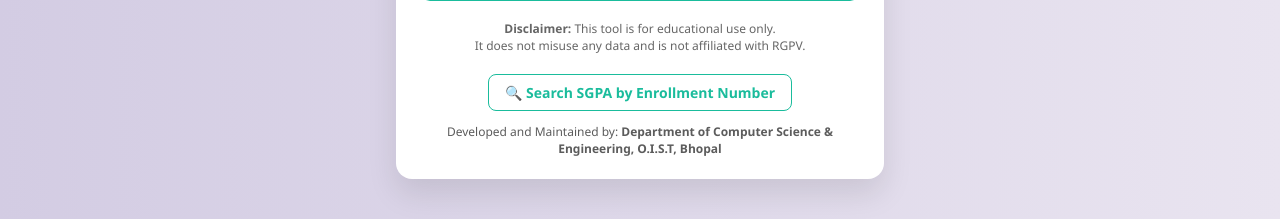
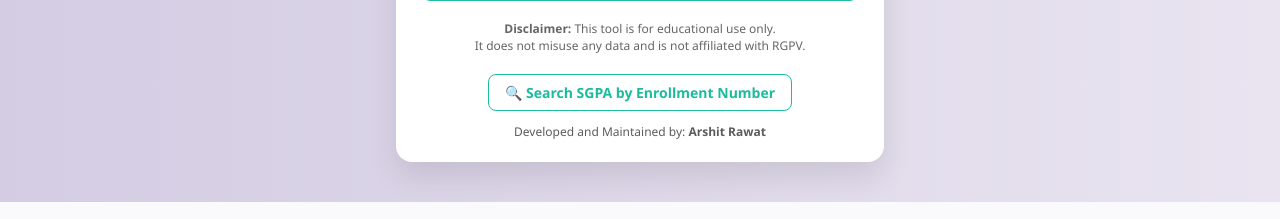
Before and after one commit to ArshitRawat/yourrgpvresult, a Flask app: page / in a window 1280 px wide. Shown: the part 679-898 px from the top of the page. Run offline with Flask 3, Linux system fonts and the light colour scheme.

Commit message:
Update 1st.html

```diff
--- a/templates/1st.html
+++ b/templates/1st.html
@@ -362,7 +362,7 @@
       <a href="/sgpa" style="color: #1abc9c; text-decoration: none; font-weight: 600; font-size: 14px; border: 1px solid #1abc9c; padding: 8px 16px; border-radius: 8px; display: inline-block; transition: all 0.3s ease;" onmouseover="this.style.backgroundColor='#1abc9c'; this.style.color='white'" onmouseout="this.style.backgroundColor='transparent'; this.style.color='#1abc9c'">🔍 Search SGPA by Enrollment Number</a>
     </div>
 
-    <p class="corner-text">Developed and Maintained by: <strong>Department of Computer Science & Engineering, O.I.S.T, Bhopal</strong></p>
+    <p class="corner-text">Developed and Maintained by: <strong>Arshit Rawat</strong></p>
   </div>
 
   <script>
```
